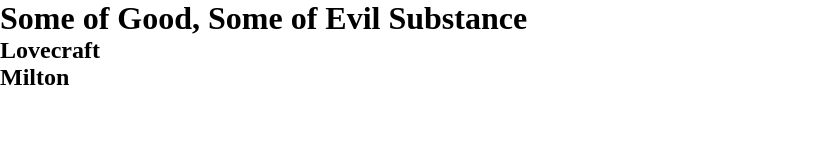
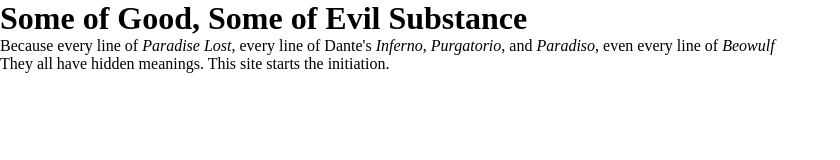
Before and after one commit to nosonxy/forbiddenBooks, a plain HTML site: page index.html in a window 1280 px wide. Shown: the whole page, without its empty margins (0-840 px from the left). Drawn offline with Linux system fonts and the light colour scheme.

Commit message:
added hidden meanings message

```diff
--- a/index.html
+++ b/index.html
@@ -9,7 +9,8 @@
 <body>
     <h1>Some of Good, Some of Evil Substance</h1>
 
-    <h2>Lovecraft</h2>
-    <h2>Milton</h2>
+    <p>Because every line of <em>Paradise Lost</em>, every line of Dante's <em>Inferno</em>, <em>Purgatorio</em>, and <em>Paradiso</em>, even every line of <em>Beowulf</em></p>
+    <p>They all have hidden meanings. This site starts the initiation.</p>
+
 </body>
 </html>
```
